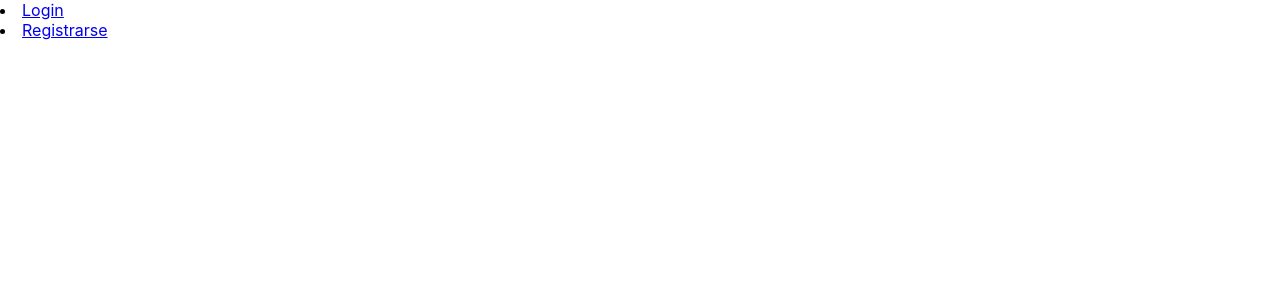
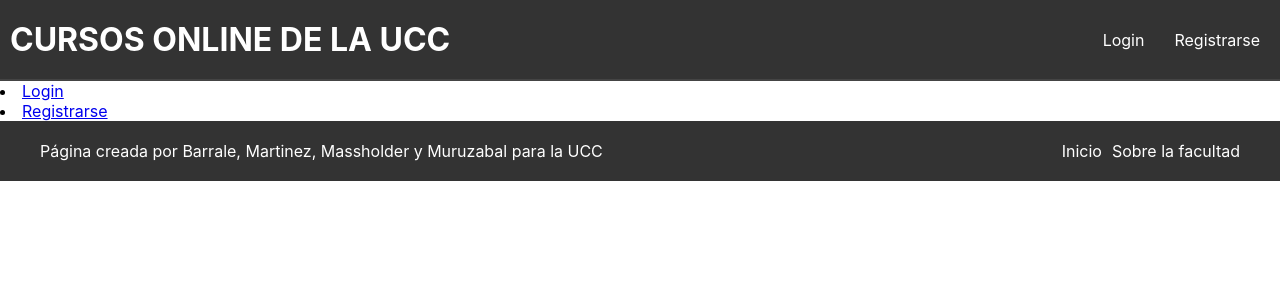
Before and after one commit to Kevinmass/TrabajoArquiSoft, a React (Create React App) app in the folder Trabajo_final/frontend/app1/: page / in a window 1280 px wide. Shown: the top 300 px of the page. Built offline with nearby package versions, Linux system fonts and the light colour scheme.

Commit message:
cambios pequeños header

```diff
--- a/Trabajo_final/frontend/app1/src/paginas/login.js
+++ b/Trabajo_final/frontend/app1/src/paginas/login.js
@@ -1,5 +1,7 @@
 import React, { useState } from "react"
 import { Header } from "../componentes/encabezado"
+import { Footer } from "../componentes/footer";
+
 
 export const Login = () => {
     const [usuario, setUsuario] = useState({
@@ -95,6 +97,7 @@
                     <button className="boton-sesion" type="submit">Iniciar sesión</button>
                 </form>
             </div>
+            <Footer/>
         </div>)
 
 }
--- a/Trabajo_final/frontend/app1/src/paginas/primerapag.js
+++ b/Trabajo_final/frontend/app1/src/paginas/primerapag.js
@@ -1,11 +1,16 @@
 import React from "react";
 import { BrowserRouter as Router, Routes, Route, Link } from "react-router-dom";
+import { Footer } from "../componentes/footer";
+import { Header} from "../componentes/encabezado"
 
 export const PrimeraPag = () => {
    return  (
     <div>
+        <Header/>
         <li><Link to="/login" >Login</Link></li>
         <li><Link to="/register" >Registrarse</Link></li>
+        <Footer/>
     </div>
+
 )
 }
--- a/Trabajo_final/frontend/app1/src/paginas/signup.js
+++ b/Trabajo_final/frontend/app1/src/paginas/signup.js
@@ -1,6 +1,7 @@
 import React, { useState } from "react"
 import { Header } from "../componentes/encabezado"
 import '../paginas/estilo_paginas.css'
+import { Footer } from "../componentes/footer"
 export const Register = () => {
     const [usuario, setUsuario] = useState({
         nombre: '',
@@ -138,5 +139,7 @@
                     <button className="boton-sesion" type="submit" >Registrarse</button>
                 </form>
             </div >
+            <Footer/>
+
         </div >)
 }
```
